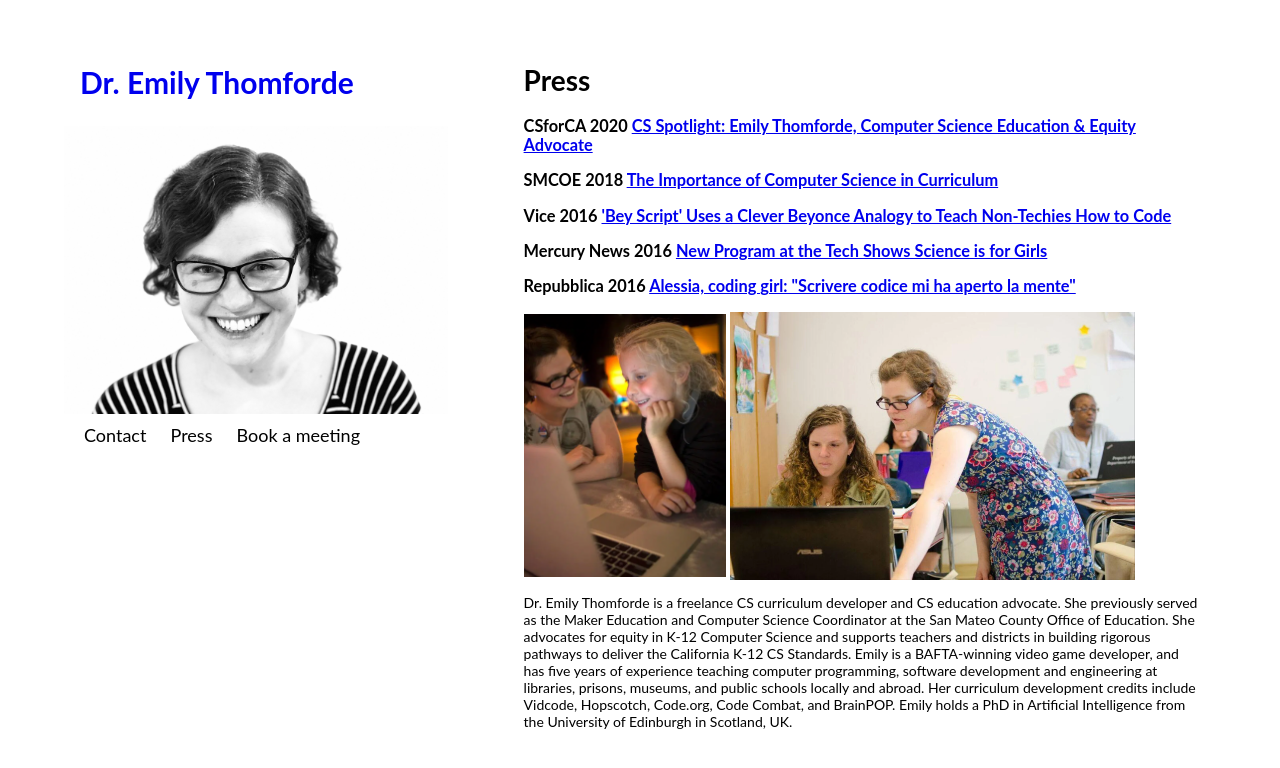
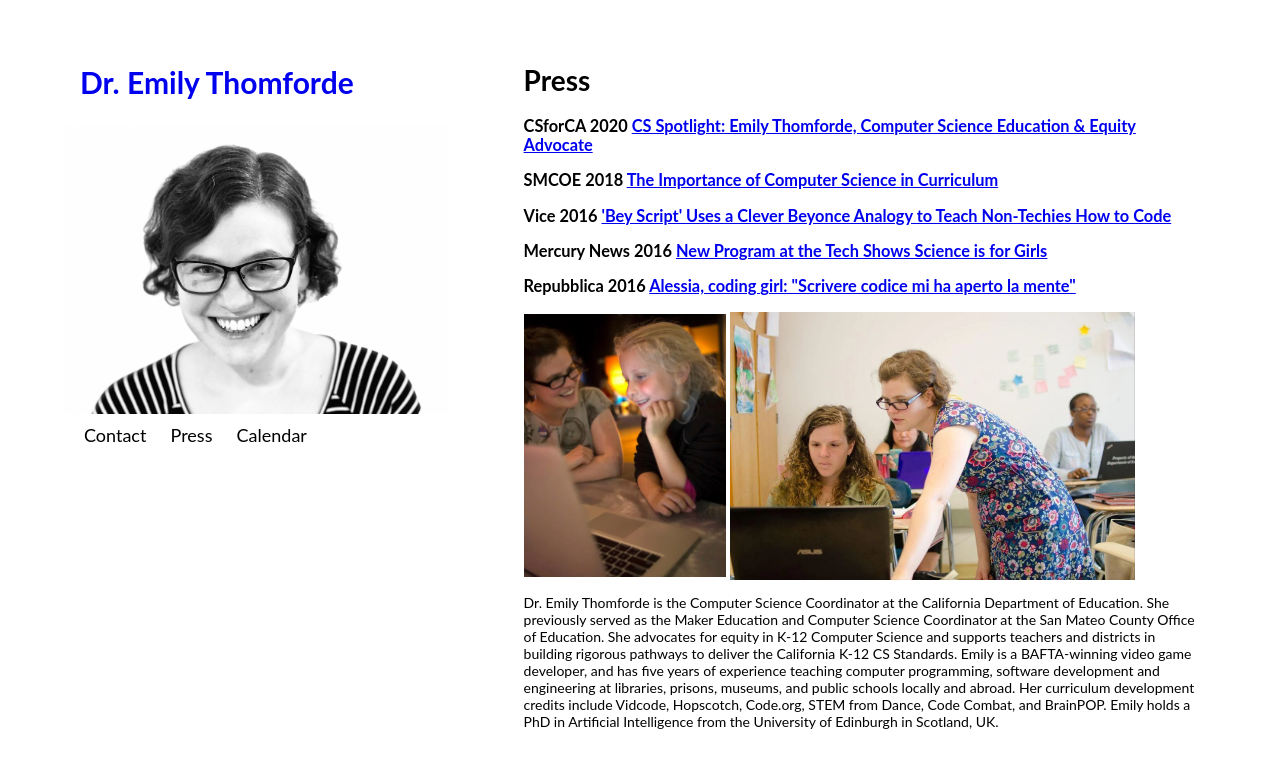
Before and after one commit to thegrene/thegrene.github.io, a Jekyll site: the page press/index.html, which Jekyll copies as it is, in a window 1280 px wide. Shown: the top 768 px of the page. Built offline with Jekyll 4.4.1, drawn with Linux system fonts in a browser that asks for light colours.

Commit message:
update bio

```diff
--- a/index.html
+++ b/index.html
@@ -56,7 +56,7 @@
 <div class="padded">
   <a class="butt" href="mailto:emily0@gmail.com">Contact</a>
 <a class="butt" href="http://thegrene.github.io/press/index.html">Press</a>
-<a class="butt" href="https://calendly.com/doctorem">Book a meeting</a>
+<a class="butt" href="https://calendly.com/doctorem">Calendar</a>
 </div>
 
 </div>
--- a/press/index.html
+++ b/press/index.html
@@ -11,7 +11,7 @@
 <div class="padded">
   <a class="butt" href="mailto:emily0@gmail.com">Contact</a>
   <a class="butt" href="http://thegrene.github.io/press/index.html">Press</a>
-  <a class="butt" href="https://calendly.com/doctorem">Book a meeting</a>
+  <a class="butt" href="https://calendly.com/doctorem">Calendar</a>
 </div>
 </div>
 
@@ -27,7 +27,7 @@
 <img src="http://thegrene.github.io/em/et_NYC.jpg" width = "60%">
 
 
-<p>Dr. Emily Thomforde is a freelance CS curriculum developer and CS education advocate. She previously served as the Maker Education and Computer Science Coordinator at the San Mateo County Office of Education. She advocates for equity in K-12 Computer Science and supports teachers and districts in building rigorous pathways to deliver the California K-12 CS Standards. Emily is a BAFTA-winning video game developer, and has five years of experience teaching computer programming, software development and engineering at libraries, prisons, museums, and public schools locally and abroad. Her curriculum development credits include Vidcode, Hopscotch, Code.org, Code Combat, and BrainPOP. Emily holds a PhD in Artificial Intelligence from the University of Edinburgh in Scotland, UK.
+<p>Dr. Emily Thomforde is the Computer Science Coordinator at the California Department of Education. She previously served as the Maker Education and Computer Science Coordinator at the San Mateo County Office of Education. She advocates for equity in K-12 Computer Science and supports teachers and districts in building rigorous pathways to deliver the California K-12 CS Standards. Emily is a BAFTA-winning video game developer, and has five years of experience teaching computer programming, software development and engineering at libraries, prisons, museums, and public schools locally and abroad. Her curriculum development credits include Vidcode, Hopscotch, Code.org, STEM from Dance, Code Combat, and BrainPOP. Emily holds a PhD in Artificial Intelligence from the University of Edinburgh in Scotland, UK.
 </p>
 
 </div>
```
Also changed, not shown: art/nabilaspants.png (deleted).
